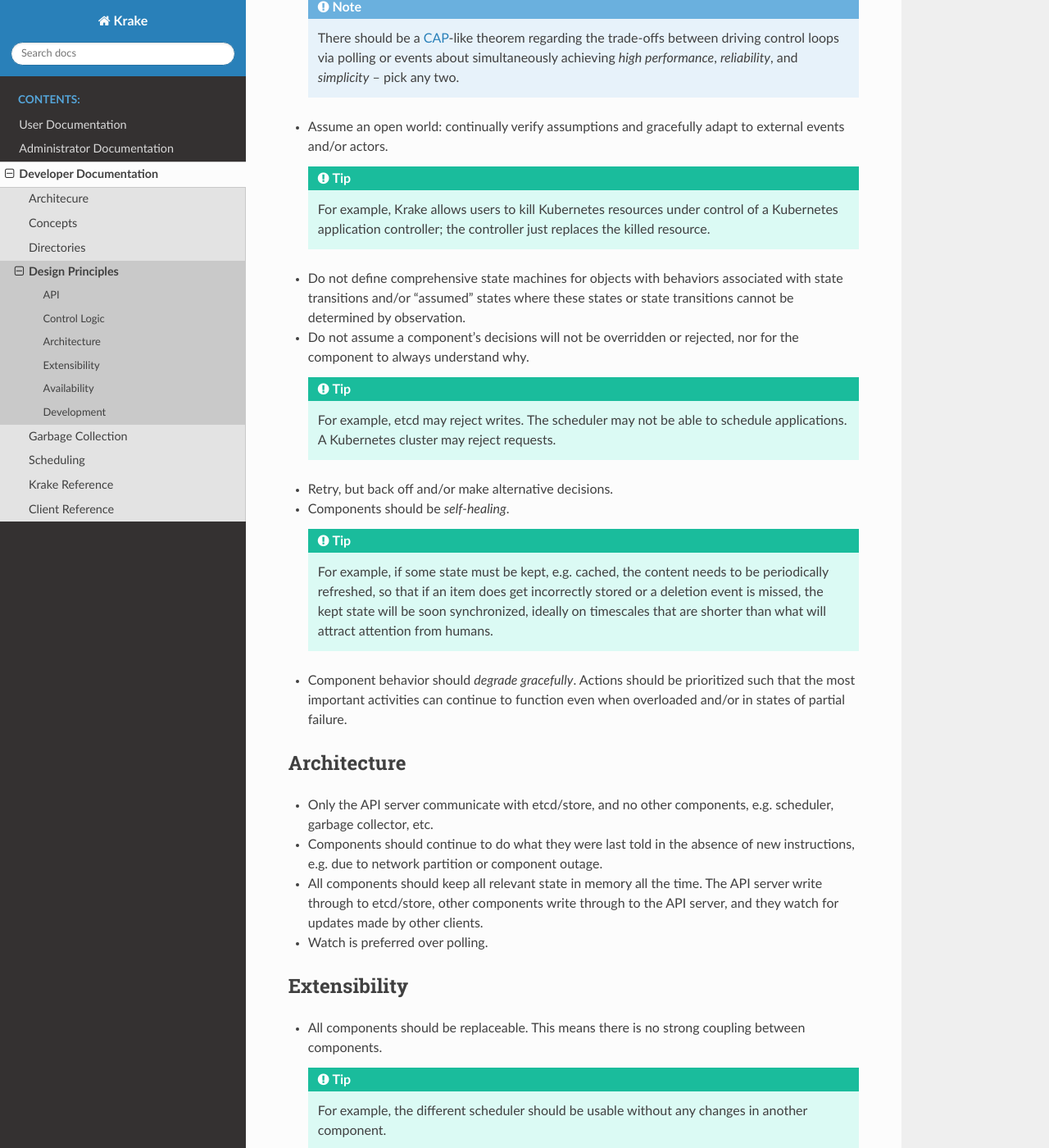
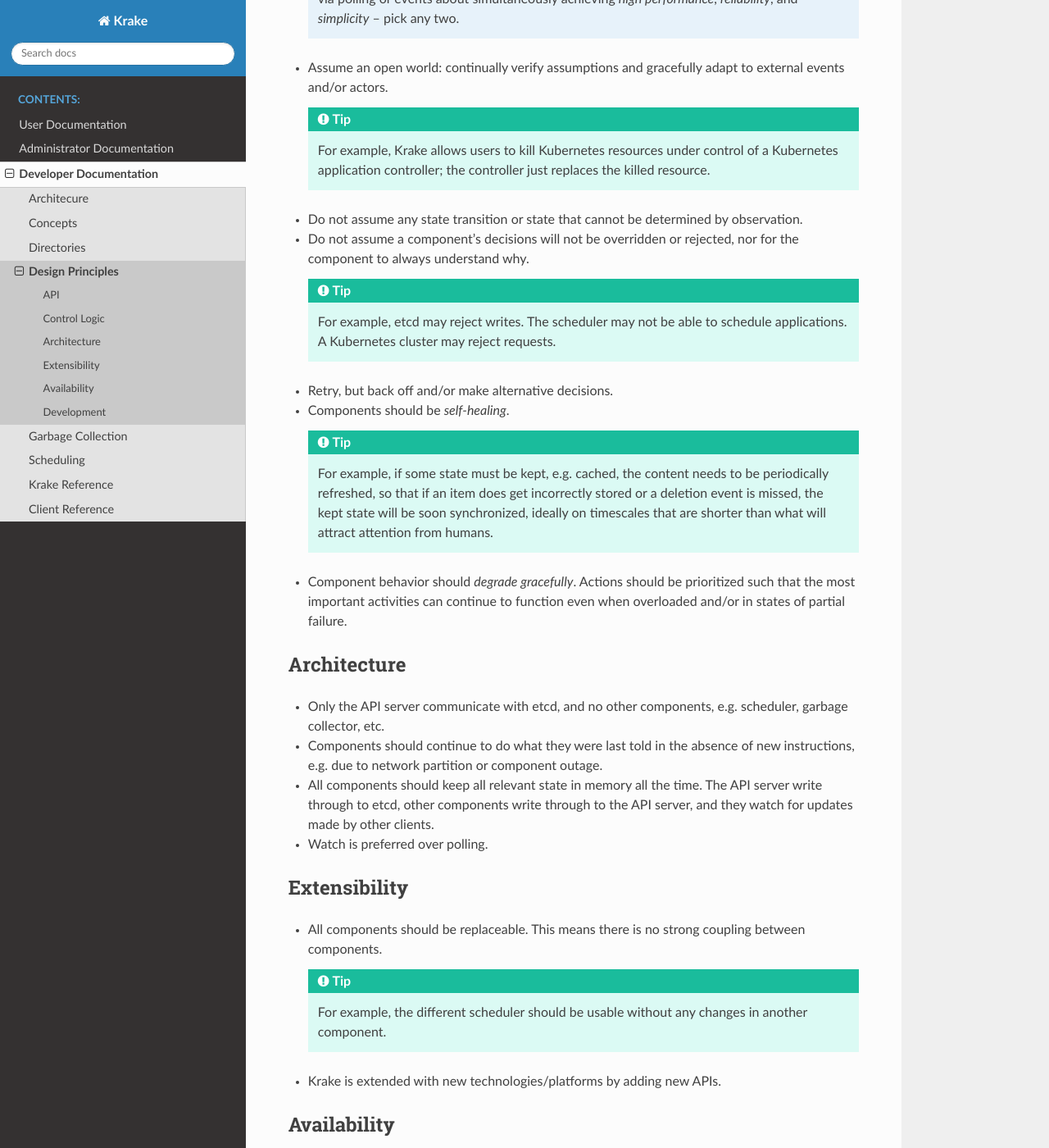
Before and after one commit to rak-n-rok/Krake, a Sphinx documentation site: the page built from docs/dev/principles.rst, in a window 1280 px wide and 1400 px high, scrolled down 859 px. Shown: the whole window at 82% size. Built offline with Sphinx 7.4.7 and the Read the Docs theme 2.0.0, drawn with Linux system fonts in a browser that asks for light colours; some of the changed text lies outside the part shown.

Commit message:
Adopt design principles
Remove some principles, adjust the wording and add one development
principle about dependecies.

```diff
--- a/docs/dev/principles.rst
+++ b/docs/dev/principles.rst
@@ -25,9 +25,6 @@
 - Resource status must be *completly reconstructable by observation*. Any history
   kept (caching) must be just an optimization and not required for correct
   operation.
-- Low-level APIs should be designed for control by higher-level systems.
-- Higher-level APIs should be intent-oriented (think service level objectives)
-  rather than implementation-oriented (think control knobs).
 
 
 Control Logic
@@ -54,10 +51,8 @@
       control of a Kubernetes application controller; the controller just
       replaces the killed resource.
 
-- Do not define comprehensive state machines for objects with behaviors
-  associated with state transitions and/or "assumed" states where these states
-  or state transitions cannot be determined by observation.
-
+- Do not assume any state transition or state that cannot be determined by
+  observation.
 - Do not assume a component's decisions will not be overridden or rejected, nor
   for the component to always understand why.
 
@@ -85,14 +80,13 @@
 Architecture
 ============
 
-- Only the API server communicate with etcd/store, and no other components,
-  e.g. scheduler, garbage collector, etc.
+- Only the API server communicate with etcd, and no other components, e.g.
+  scheduler, garbage collector, etc.
 - Components should continue to do what they were last told in the absence of
   new instructions, e.g. due to network partition or component outage.
 - All components should keep all relevant state in memory all the time. The
-  API server write through to etcd/store, other components write
-  through to the API server, and they watch for updates made by other
-  clients.
+  API server write through to etcd, other components write through to the API
+  server, and they watch for updates made by other clients.
 - Watch is preferred over polling.
 
 
@@ -115,9 +109,9 @@
 
 .. note::
 
-    HA is about removing **single point of failure** (SPOF).
+    High-availability (HA) is about removing **single point of failure** (SPOF).
 
-- High-availability (HA) is achieved by service replication.
+- HA is achieved by service replication.
 
 .. todo::
 
```
Also changed, not shown: other parts of docs/dev/principles.rst (+1 -0 lines).
